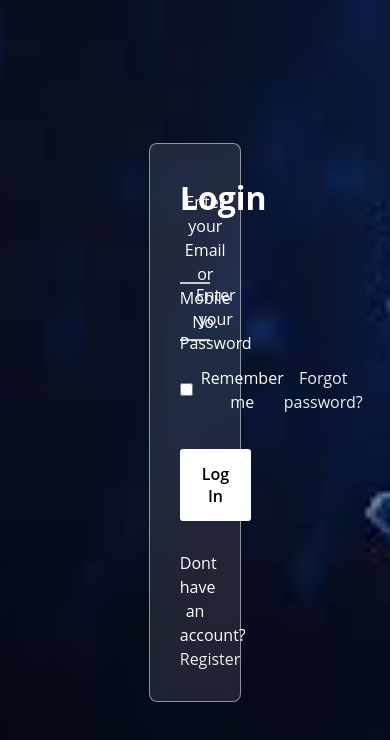
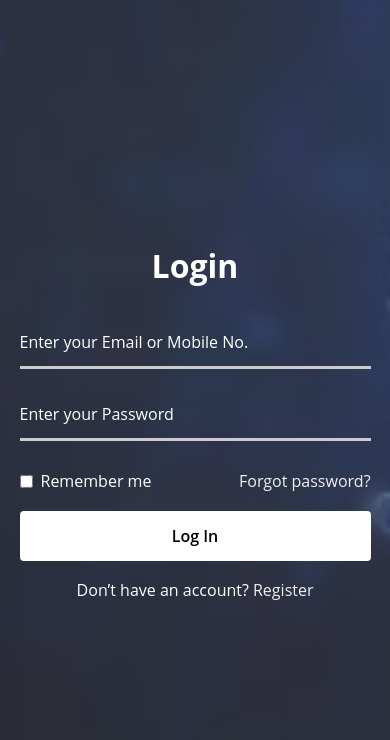
Before and after one commit to Futurestar7891/chatapp, a React (Vite) app in the folder frontend/: page /login in a window 390 px wide. Shown: the top 740 px of the page. Built offline with nearby package versions, Linux system fonts and the light colour scheme; no server answers.

Commit message:
login responsiv

```diff
--- a/frontend/src/Components/ChatListUsers/Options.jsx
+++ b/frontend/src/Components/ChatListUsers/Options.jsx
@@ -10,7 +10,7 @@ const Options = ({ socket }) => {
     showbar,
     setShowbar,
     setShowUserPublicProfileData,
-    isMobile
+    isMobile,
   } = useContext(StateContext);
 
   const SenderDetail = {
--- a/frontend/src/Components/Forms/Login.jsx
+++ b/frontend/src/Components/Forms/Login.jsx
@@ -97,7 +97,7 @@ const Login = () => {
         localStorage.setItem("Name", data.Name);
         localStorage.setItem("Bio", data.Bio);
         localStorage.setItem("Email", data.Email);
-        console.log("login succesfull");
+        console.log("login successful");
 
         setTimeout(() => {
           navigate("/", { replace: true });
@@ -130,7 +130,7 @@ const Login = () => {
     try {
       const response = await axios.post(
         `${import.meta.env.VITE_PUBLIC_API_URL}/api/send-otp`,
-        requestBody,
+        { emailOrMobile },
         {
           headers: {
             "Content-Type": "application/json",
@@ -139,7 +139,7 @@ const Login = () => {
       );
 
       const data = response.data;
-      if (data) {
+      if (data.success) {
         setForgotEmailOrMobile(emailOrMobile);
         localStorage.setItem("showOtpPopup", "true");
         localStorage.setItem("starttime", Math.floor(Date.now() / 1000)); // Store start time in seconds
@@ -159,7 +159,7 @@ const Login = () => {
   const startTimer = () => {
     const interval = setInterval(() => {
       setTimer((prev) => {
-        if (prev === 0) {
+        if (prev <= 0) {
           clearInterval(interval);
           localStorage.removeItem("timer");
           localStorage.removeItem("showOtpPopup");
@@ -176,7 +176,7 @@ const Login = () => {
     try {
       const response = await axios.post(
         `${import.meta.env.VITE_PUBLIC_API_URL}/api/validate-otp`,
-        requestBody,
+        { emailOrMobile: forgotEmailOrMobile, otp },
         {
           headers: {
             "Content-Type": "application/json",
@@ -185,7 +185,7 @@ const Login = () => {
       );
 
       const data = response.data;
-      if (data) {
+      if (data.success) {
         localStorage.removeItem("emailOrMobile");
         localStorage.removeItem("showOtpPopup");
         localStorage.removeItem("timer");
@@ -212,14 +212,14 @@ const Login = () => {
 
   return (
     <div
-      className="Loginmaindiv"
+      className="login-main-div"
       style={{
         background: `url('Login.jpg') center/cover no-repeat`,
       }}
     >
       <form onSubmit={handleSubmit}>
         <h2>Login</h2>
-        <div className="Logininput">
+        <div className="login-input">
           <input
             type="text"
             name="email"
@@ -235,7 +235,7 @@ const Login = () => {
               : "Enter your Email or Mobile No."}
           </label>
         </div>
-        <div className="logininput">
+        <div className="login-input">
           <input
             type="password"
             name="password"
@@ -247,7 +247,7 @@ const Login = () => {
             {errors.Password ? errors.Password : "Enter your Password"}
           </label>
         </div>
-        <div className="forgetpassword">
+        <div className="login-forget-password">
           <label htmlFor="rememberpassword">
             <input
               type="checkbox"
@@ -261,17 +261,17 @@ const Login = () => {
           <a onClick={handleForgotPassword}>Forgot password?</a>
         </div>
         <button type="submit">Log In</button>
-        <div className="register">
+        <div className="login-register">
           <p>
-            Dont have an account? <NavLink to="/signup">Register</NavLink>
+            Don’t have an account? <NavLink to="/signup">Register</NavLink>
           </p>
         </div>
       </form>
 
       {/* OTP Popup */}
       {showOtpPopup && (
-        <div className="otp-popup">
-          <div className="otp-popup-content">
+        <div className="login-otp-popup">
+          <div className="login-otp-popup-content">
             <h3>Enter OTP</h3>
             <p>A 4-digit OTP has been sent to your email/mobile.</p>
             {timer > 0 ? (
--- a/frontend/src/Css/ChangePassword.css
+++ b/frontend/src/Css/ChangePassword.css
@@ -1,80 +1,159 @@
-.Loginmaindiv {
+.change-password-main-div {
   display: flex;
   align-items: center;
   justify-content: center;
   height: 100vh;
   width: 100%;
-  padding: 0 10px;
+  padding: 0 1%;
   background-position: center;
-  background-size: fill;
+  background-size: cover;
 }
 
-.Loginmaindiv form {
+.change-password-main-div form {
   width: 25%;
-  border-radius: 8px;
-  padding: 30px;
+  border-radius: 0.5rem;
+  padding: 2%;
   text-align: center;
-  border: 1px solid rgba(255, 255, 255, 0.5);
-  backdrop-filter: blur(8px);
-  -webkit-backdrop-filter: blur(8px);
+  border: 0.0625rem solid rgba(255, 255, 255, 0.5);
+  backdrop-filter: blur(0.5rem);
+  -webkit-backdrop-filter: blur(0.5rem);
   background: rgba(255, 255, 255, 0.1);
 }
 
-.Loginmaindiv form h2 {
+.change-password-main-div form h2 {
   font-size: 2rem;
-  margin-bottom: 20px;
+  margin-bottom: 2%;
   color: #fff;
 }
 
-.Loginmaindiv .Logininput {
+.change-password-main-div .change-password-input {
   position: relative;
-  border-bottom: 2px solid #ccc;
-  margin: 15px 0;
+  border-bottom: 0.125rem solid #ccc;
+  margin: 1.5% 0;
 }
 
-.Loginmaindiv .Logininput label {
+.change-password-main-div .change-password-input label {
   position: absolute;
   top: 50%;
   left: 0;
   transform: translateY(-50%);
   color: #fff;
-  font-size: 16px;
+  font-size: 1rem;
   pointer-events: none;
   transition: 0.15s ease;
 }
 
-.Loginmaindiv .Logininput input {
+.change-password-main-div .change-password-input input {
   width: 100%;
-  height: 40px;
+  height: 2.5rem;
   background: transparent;
   border: none;
   outline: none;
-  font-size: 16px;
+  font-size: 1rem;
   color: #fff;
 }
 
-.Loginmaindiv .Logininput input:focus ~ label,
-.Loginmaindiv .Logininput input:valid ~ label {
+.change-password-main-div .change-password-input input:focus ~ label,
+.change-password-main-div .change-password-input input:valid ~ label {
   font-size: 0.8rem;
-  top: 10px;
+  top: 0.625rem;
   transform: translateY(-120%);
 }
 
-.Loginmaindiv form button {
+.change-password-main-div form button {
   background: #fff;
   color: #000;
   font-weight: 600;
   border: none;
-  padding: 12px 20px;
+  padding: 0.75rem 1.25rem;
   cursor: pointer;
-  border-radius: 3px;
-  font-size: 16px;
-  border: 2px solid transparent;
+  border-radius: 0.1875rem;
+  font-size: 1rem;
+  border: 0.125rem solid transparent;
   transition: 0.3s ease;
 }
 
-.Loginmaindiv form button:hover {
+.change-password-main-div form button:hover {
   color: #fff;
   border-color: #fff;
   background: rgba(255, 255, 255, 0.15);
 }
+
+/* Responsive Design for Mobile */
+@media (max-width: 768px) {
+  .change-password-main-div {
+    padding: 0;
+  }
+
+  .change-password-main-div form {
+    width: 100%;
+    height: 100vh;
+    padding: 5%;
+    border-radius: 0;
+    border: none;
+    display: flex;
+    flex-direction: column;
+    justify-content: center;
+    backdrop-filter: blur(0.75rem);
+    -webkit-backdrop-filter: blur(0.75rem);
+    background: rgba(255, 255, 255, 0.15);
+  }
+
+  .change-password-main-div form h2 {
+    font-size: 2.5rem;
+    margin-bottom: 5%;
+  }
+
+  .change-password-main-div .change-password-input {
+    margin: 3% 0;
+    border-bottom: 0.2rem solid #ccc;
+  }
+
+  .change-password-main-div .change-password-input input {
+    height: 3.5rem;
+    font-size: 1.5rem;
+  }
+
+  .change-password-main-div .change-password-input label {
+    font-size: 1.25rem;
+  }
+
+  .change-password-main-div .change-password-input input:focus ~ label,
+  .change-password-main-div .change-password-input input:valid ~ label {
+    font-size: 1rem;
+    top: 0.5rem;
+  }
+
+  .change-password-main-div form button {
+    padding: 1rem 1.5rem;
+    font-size: 1.25rem;
+    border-radius: 0.25rem;
+  }
+}
+
+/* Ensure the form fits well on very small screens */
+@media (max-width: 480px) {
+  .change-password-main-div form h2 {
+    font-size: 2rem;
+  }
+
+  .change-password-main-div .change-password-input input {
+    height: 3rem;
+    font-size: 1.25rem;
+  }
+
+  .change-password-main-div .change-password-input label {
+    font-size: 1rem;
+  }
+
+  .change-password-main-div .change-password-input input:focus ~ label,
+  .change-password-main-div .change-password-input input:valid ~ label {
+    font-size: 0.875rem;
+    top: 0.375rem;
+  }
+
+  .change-password-main-div form button {
+    padding: 0.75rem 1.25rem;
+    font-size: 1rem;
+  }
+}
--- a/frontend/src/Css/Login.css
+++ b/frontend/src/Css/Login.css
@@ -1,128 +1,123 @@
-.Loginmaindiv {
+.login-main-div {
   display: flex;
   align-items: center;
   justify-content: center;
   height: 100vh;
   width: 100%;
-  padding: 0 10px;
+  padding: 0 1%;
   background-position: center;
-  background-size: fill;
+  background-size: cover;
 }
 
-.Loginmaindiv form {
+.login-main-div form {
   width: 25%;
-  border-radius: 8px;
-  padding: 30px;
+  border-radius: 0.5rem;
+  padding: 2%;
   text-align: center;
-  border: 1px solid rgba(255, 255, 255, 0.5);
-  backdrop-filter: blur(8px);
-  -webkit-backdrop-filter: blur(8px);
+  border: 0.0625rem solid rgba(255, 255, 255, 0.5);
+  backdrop-filter: blur(0.5rem);
+  -webkit-backdrop-filter: blur(0.5rem);
   background: rgba(255, 255, 255, 0.1);
 }
 
-.Loginmaindiv form h2 {
+.login-main-div form h2 {
   font-size: 2rem;
-  margin-bottom: 20px;
+  margin-bottom: 2%;
   color: #fff;
 }
 
-.Loginmaindiv .Logininput,
-.Loginmaindiv .logininput {
+.login-main-div .login-input {
   position: relative;
-  border-bottom: 2px solid #ccc;
-  margin: 15px 0;
+  border-bottom: 0.125rem solid #ccc;
+  margin: 1.5% 0;
 }
 
-.Loginmaindiv .Logininput label,
-.Loginmaindiv .logininput label {
+.login-main-div .login-input label {
   position: absolute;
   top: 50%;
   left: 0;
   transform: translateY(-50%);
   color: #fff;
-  font-size: 16px;
+  font-size: 1rem;
   pointer-events: none;
   transition: 0.15s ease;
 }
 
-.Loginmaindiv .Logininput input,
-.Loginmaindiv .logininput input {
+.login-main-div .login-input input {
   width: 100%;
-  height: 40px;
+  height: 2.5rem;
   background: transparent;
   border: none;
   outline: none;
-  font-size: 16px;
+  font-size: 1rem;
   color: #fff;
 }
 
-.Loginmaindiv .Logininput input:focus ~ label,
-.Loginmaindiv .Logininput input:valid ~ label,
-.Loginmaindiv .logininput input:focus ~ label,
-.Loginmaindiv .logininput input:valid ~ label {
+.login-main-div .login-input input:focus ~ label,
+.login-main-div .login-input input:valid ~ label {
   font-size: 0.8rem;
-  top: 10px;
+  top: 0.625rem;
   transform: translateY(-120%);
 }
 
-.Loginmaindiv .forgetpassword {
+.login-main-div .login-forget-password {
   display: flex;
   align-items: center;
   justify-content: space-between;
-  margin: 25px 0 35px 0;
+  margin: 2.5% 0 3.5%;
   color: #fff;
 }
 
-.Loginmaindiv .forgetpassword #remember {
+.login-main-div .login-forget-password #remember {
   accent-color: #fff;
 }
 
-.Loginmaindiv .forgetpassword label {
+.login-main-div .login-forget-password label {
   display: flex;
   align-items: center;
 }
 
-.Loginmaindiv .forgetpassword label p {
-  margin-left: 8px;
+.login-main-div .login-forget-password label p {
+  margin-left: 0.5rem;
 }
 
-.Loginmaindiv .forgetpassword a,
-.Loginmaindiv .register a {
+.login-main-div .login-forget-password a,
+.login-main-div .login-register a {
   color: #efefef;
   text-decoration: none;
 }
 
-.Loginmaindiv .forgetpassword a:hover,
-.Loginmaindiv .register a:hover {
+.login-main-div .login-forget-password a:hover,
+.login-main-div .login-register a:hover {
   text-decoration: underline;
 }
 
-.Loginmaindiv form button {
+.login-main-div form button {
   background: #fff;
   color: #000;
   font-weight: 600;
   border: none;
-  padding: 12px 20px;
+  padding: 0.75rem 1.25rem;
   cursor: pointer;
-  border-radius: 3px;
-  font-size: 16px;
-  border: 2px solid transparent;
+  border-radius: 0.1875rem;
+  font-size: 1rem;
+  border: 0.125rem solid transparent;
   transition: 0.3s ease;
 }
 
-.Loginmaindiv form button:hover {
+.login-main-div form button:hover {
   color: #fff;
   border-color: #fff;
   background: rgba(255, 255, 255, 0.15);
 }
 
-.Loginmaindiv .register {
+.login-main-div .login-register {
   text-align: center;
-  margin-top: 30px;
+  margin-top: 2%;
   color: #fff;
 }
 
-.otp-popup {
+.login-otp-popup {
   position: fixed;
   top: 0;
   left: 0;
@@ -135,55 +130,210 @@
   z-index: 1000;
 }
 
-.otp-popup-content {
+.login-otp-popup-content {
   background: white;
-  padding: 20px;
-  border-radius: 10px;
-  box-shadow: 0 4px 10px rgba(0, 0, 0, 0.2);
+  padding: 2%;
+  border-radius: 0.625rem;
+  box-shadow: 0 0.25rem 0.625rem rgba(0, 0, 0, 0.2);
   text-align: center;
-  max-width: 400px;
+  max-width: 25rem;
   width: 90%;
 }
 
-.otp-popup-content h3 {
-  margin-bottom: 10px;
+.login-otp-popup-content h3 {
+  margin-bottom: 1%;
   font-size: 1.5rem;
   color: #333;
 }
 
-.otp-popup-content p {
-  margin-bottom: 20px;
+.login-otp-popup-content p {
+  margin-bottom: 2%;
   color: #666;
 }
 
-.otp-popup-content input {
+.login-otp-popup-content input {
   width: 80%;
-  padding: 10px;
-  margin-bottom: 20px;
-  border: 1px solid #ccc;
-  border-radius: 5px;
+  padding: 0.625rem;
+  margin-bottom: 2%;
+  border: 0.0625rem solid #ccc;
+  border-radius: 0.3125rem;
   font-size: 1rem;
 }
 
-.otp-popup-content button {
-  padding: 10px 20px;
-  margin: 5px;
+.login-otp-popup-content button {
+  padding: 0.625rem 1.25rem;
+  margin: 0.5%;
   border: none;
-  border-radius: 5px;
+  border-radius: 0.3125rem;
   background: #007bff;
   color: white;
   font-size: 1rem;
   cursor: pointer;
 }
 
-.otp-popup-content button:hover {
+.login-otp-popup-content button:hover {
   background: #0056b3;
 }
 
-.otp-popup-content button:last-child {
+.login-otp-popup-content button:last-child {
   background: #dc3545;
 }
 
-.otp-popup-content button:last-child:hover {
+.login-otp-popup-content button:last-child:hover {
   background: #a71d2a;
 }
+
+/* Responsive Design for Mobile */
+@media (max-width: 768px) {
+  .login-main-div {
+    padding: 0;
+  }
+
+  .login-main-div form {
+    width: 100%;
+    height: 100vh;
+    padding: 5%;
+    border-radius: 0;
+    border: none;
+    display: flex;
+    flex-direction: column;
+    justify-content: center;
+    backdrop-filter: blur(0.75rem);
+    -webkit-backdrop-filter: blur(0.75rem);
+    background: rgba(255, 255, 255, 0.15);
+  }
+
+  .login-main-div form h2 {
+    font-size: 2.5rem;
+    margin-bottom: 5%;
+  }
+
+  .login-main-div .login-input {
+    margin: 3% 0;
+    border-bottom: 0.2rem solid #ccc;
+  }
+
+  .login-main-div .login-input input {
+    height: 3.5rem;
+    font-size: 1.5rem;
+  }
+
+  .login-main-div .login-input label {
+    font-size: 1.25rem;
+  }
+
+  .login-main-div .login-input input:focus ~ label,
+  .login-main-div .login-input input:valid ~ label {
+    font-size: 1rem;
+    top: 0.5rem;
+  }
+
+  .login-main-div .login-forget-password {
+    margin: 5% 0;
+    font-size: 1.25rem;
+  }
+
+  .login-main-div .login-forget-password label p {
+    margin-left: 0.75rem;
+  }
+
+  .login-main-div form button {
+    padding: 1rem 1.5rem;
+    font-size: 1.25rem;
+    border-radius: 0.25rem;
+  }
+
+  .login-main-div .login-register {
+    margin-top: 5%;
+    font-size: 1.25rem;
+  }
+
+  .login-otp-popup-content {
+    width: 95%;
+    padding: 5%;
+    border-radius: 0.5rem;
+    max-width: none;
+  }
+
+  .login-otp-popup-content h3 {
+    font-size: 1.75rem;
+    margin-bottom: 2%;
+  }
+
+  .login-otp-popup-content p {
+    font-size: 1.25rem;
+    margin-bottom: 3%;
+  }
+
+  .login-otp-popup-content input {
+    width: 90%;
+    padding: 0.75rem;
+    margin-bottom: 3%;
+    font-size: 1.25rem;
+    border-radius: 0.375rem;
+  }
+
+  .login-otp-popup-content button {
+    padding: 0.75rem 1.5rem;
+    margin: 1%;
+    font-size: 1.25rem;
+    border-radius: 0.375rem;
+  }
+}
+
+/* Ensure the form fits well on very small screens */
+@media (max-width: 480px) {
+  .login-main-div form h2 {
+    font-size: 2rem;
+  }
+
+  .login-main-div .login-input input {
+    height: 3rem;
+    font-size: 1.25rem;
+  }
+
+  .login-main-div .login-input label {
+    font-size: 1rem;
+  }
+
+  .login-main-div .login-input input:focus ~ label,
+  .login-main-div .login-input input:valid ~ label {
+    font-size: 0.875rem;
+    top: 0.375rem;
+  }
+
+  .login-main-div .login-forget-password {
+    font-size: 1rem;
+  }
+
+  .login-main-div .login-forget-password label p {
+    margin-left: 0.5rem;
+  }
+
+  .login-main-div form button {
+    padding: 0.75rem 1.25rem;
+    font-size: 1rem;
+  }
+
+  .login-main-div .login-register {
+    font-size: 1rem;
+  }
+
+  .login-otp-popup-content h3 {
+    font-size: 1.5rem;
+  }
+
+  .login-otp-popup-content p {
+    font-size: 1rem;
+  }
+
+  .login-otp-popup-content input {
+    padding: 0.625rem;
+    font-size: 1rem;
+  }
+
+  .login-otp-popup-content button {
+    padding: 0.625rem 1.25rem;
+    font-size: 1rem;
+  }
+}
--- a/frontend/src/Css/Signup.css
+++ b/frontend/src/Css/Signup.css
@@ -1,146 +1,261 @@
-.Loginmaindiv {
+.signup-main-div {
   display: flex;
   align-items: center;
   justify-content: center;
   height: 100vh;
   width: 100%;
-  padding: 0 10px;
+  padding: 0 1%;
   background-position: center;
-  background-size: fill;
+  background-size: cover;
 }
 
-.Loginmaindiv form {
+.signup-main-div form {
   width: 25%;
-  border-radius: 8px;
-  padding: 30px;
+  border-radius: 0.5rem;
+  padding: 2%;
   text-align: center;
   border: 1px solid rgba(255, 255, 255, 0.5);
-  backdrop-filter: blur(8px);
-  -webkit-backdrop-filter: blur(8px);
+  backdrop-filter: blur(0.5rem);
+  -webkit-backdrop-filter: blur(0.5rem);
   background: rgba(255, 255, 255, 0.1);
 }
 
-.Loginmaindiv form h2 {
+.signup-main-div form h2 {
   font-size: 2rem;
-  margin-bottom: 20px;
+  margin-bottom: 2%;
   color: #fff;
 }
 
-.Loginmaindiv .Logininput,
-.Loginmaindiv .logininput {
+.signup-main-div .signup-input {
   position: relative;
-  border-bottom: 2px solid #ccc;
-  margin: 15px 0;
+  border-bottom: 0.125rem solid #ccc;
+  margin: 1.5% 0;
 }
 
-.Loginmaindiv .Logininput label,
-.Loginmaindiv .logininput label {
+.signup-main-div .signup-input label {
   position: absolute;
   top: 50%;
   left: 0;
   transform: translateY(-50%);
   color: #fff;
-  font-size: 16px;
+  font-size: 1rem;
   pointer-events: none;
   transition: 0.15s ease;
 }
 
-.Loginmaindiv .Logininput input,
-.Loginmaindiv .logininput input {
+.signup-main-div .signup-input input {
   width: 100%;
-  height: 40px;
+  height: 2.5rem;
   background: transparent;
   border: none;
   outline: none;
-  font-size: 16px;
+  font-size: 1rem;
   color: #fff;
 }
 
-.Loginmaindiv .Logininput input:focus ~ label,
-.Loginmaindiv .Logininput input:valid ~ label,
-.Loginmaindiv .logininput input:focus ~ label,
-.Loginmaindiv .logininput input:valid ~ label {
+.signup-main-div .signup-input input:focus ~ label,
+.signup-main-div .signup-input input:valid ~ label {
   font-size: 0.8rem;
-  top: 10px;
+  top: 0.625rem;
   transform: translateY(-120%);
 }
 
-.Loginmaindiv form button {
+.signup-main-div form button {
   background: #fff;
   color: #000;
   font-weight: 600;
   border: none;
-  padding: 12px 20px;
+  padding: 0.75rem 1.25rem;
   cursor: pointer;
-  border-radius: 3px;
-  font-size: 16px;
-  border: 2px solid transparent;
+  border-radius: 0.1875rem;
+  font-size: 1rem;
+  border: 0.125rem solid transparent;
   transition: 0.3s ease;
 }
 
-.Loginmaindiv form button:hover {
+.signup-main-div form button:hover {
   color: #fff;
   border-color: #fff;
   background: rgba(255, 255, 255, 0.15);
 }
 
-.Loginmaindiv .register {
+.signup-main-div .signup-register {
   text-align: center;
-  margin-top: 30px;
+  margin-top: 2%;
   color: #fff;
 }
 
-.Loginmaindiv .register a {
+.signup-main-div .signup-register a {
   color: #efefef;
   text-decoration: none;
 }
 
-.Loginmaindiv .register a:hover {
+.signup-main-div .signup-register a:hover {
   text-decoration: underline;
 }
 
-.image-picker {
+.signup-image-picker {
   position: relative;
-  width: 80px;
-  height: 80px;
-  margin: 20px auto;
+  width: 15%;
+  aspect-ratio: 1/1;
+  margin: 2% auto;
   cursor: pointer;
   border-radius: 50%;
   overflow: hidden;
-  border: 3px solid #fff;
-  box-shadow: 0 0 10px rgba(0, 0, 0, 0.2);
+  border: 0.1875rem solid #fff;
+  box-shadow: 0 0 0.625rem rgba(0, 0, 0, 0.2);
   display: flex;
   align-items: center;
   justify-content: center;
   background-color: rgba(255, 255, 255, 0.1);
 }
 
-.profile-image {
+.signup-profile-image {
   width: 100%;
   height: 100%;
   object-fit: cover;
   border-radius: 50%;
 }
 
-.default-icon {
-  font-size: 60px;
+.signup-default-icon {
+  font-size: 3.75rem;
   color: #fff;
 }
 
-.camera-icon {
+.signup-camera-icon {
   position: absolute;
-  bottom: 5px;
-  right: 5px;
+  bottom: 0.3125rem;
+  right: 0.3125rem;
   background: rgba(255, 255, 255, 0.8);
-  padding: 5px;
+  padding: 0.3125rem;
   border-radius: 50%;
   display: flex;
   align-items: center;
   justify-content: center;
-  box-shadow: 0 0 5px rgba(0, 0, 0, 0.2);
+  box-shadow: 0 0 0.3125rem rgba(0, 0, 0, 0.2);
 }
 
-.camera-icon svg {
+.signup-camera-icon svg {
   color: #000;
-  font-size: 18px;
+  font-size: 1.125rem;
 }
+
+/* Responsive Design for Mobile */
+@media (max-width: 768px) {
+  .signup-main-div {
+    padding: 0;
+  }
+
+  .signup-main-div form {
+    width: 100%;
+    height: 100vh;
+    padding: 5%;
+    border-radius: 0;
+    border: none;
+    display: flex;
+    flex-direction: column;
+    justify-content: center;
+    backdrop-filter: blur(0.75rem);
+    -webkit-backdrop-filter: blur(0.75rem);
+    background: rgba(255, 255, 255, 0.15);
+  }
+
+  .signup-main-div form h2 {
+    font-size: 2.5rem;
+    margin-bottom: 5%;
+  }
+
+  .signup-main-div .signup-input {
+    margin: 3% 0;
+    border-bottom: 0.2rem solid #ccc;
+  }
+
+  .signup-main-div .signup-input input {
+    height: 3.5rem;
+    font-size: 1.5rem;
+  }
+
+  .signup-main-div .signup-input label {
+    font-size: 1.25rem;
+  }
+
+  .signup-main-div .signup-input input:focus ~ label,
+  .signup-main-div .signup-input input:valid ~ label {
+    font-size: 1rem;
+    top: 0.5rem;
+  }
+
+  .signup-main-div form button {
+    padding: 1rem 1.5rem;
+    font-size: 1.25rem;
+    border-radius: 0.25rem;
+  }
+
+  .signup-main-div .signup-register {
+    margin-top: 5%;
+    font-size: 1.25rem;
+  }
+
+  .signup-image-picker {
+    width: 30%;
+    aspect-ratio: 1/1;
+    margin: 5% auto;
+    border: 0.25rem solid #fff;
+    box-shadow: 0 0 1rem rgba(0, 0, 0, 0.3);
+  }
+
+  .signup-default-icon {
+    font-size: 5rem;
+  }
+
+  .signup-camera-icon {
+    padding: 0.5rem;
+  }
+
+  .signup-camera-icon svg {
+    font-size: 1.5rem;
+  }
+}
+
+/* Ensure the form fits well on very small screens */
+@media (max-width: 480px) {
+  .signup-main-div form h2 {
+    font-size: 2rem;
+  }
+
+  .signup-main-div .signup-input input {
+    height: 3rem;
+    font-size: 1.25rem;
+  }
+
+  .signup-main-div .signup-input label {
+    font-size: 1rem;
+  }
+
+  .signup-main-div .signup-input input:focus ~ label,
+  .signup-main-div .signup-input input:valid ~ label {
+    font-size: 0.875rem;
+    top: 0.375rem;
+  }
+
+  .signup-main-div form button {
+    padding: 0.75rem 1.25rem;
+    font-size: 1rem;
+  }
+
+  .signup-main-div .signup-register {
+    font-size: 1rem;
+  }
+
+  .signup-image-picker {
+    width: 40%;
+  }
+
+  .signup-default-icon {
+    font-size: 4rem;
+  }
+
+  .signup-camera-icon svg {
+    font-size: 1.25rem;
+  }
+}
--- a/frontend/src/index.css
+++ b/frontend/src/index.css
@@ -11,3 +11,10 @@
   -webkit-font-smoothing: antialiased;
   -moz-osx-font-smoothing: grayscale;
 }
+* {
+  padding: 0;
+  margin: 0;
+  box-sizing: border-box;
+  text-decoration: none;
+  font-family: "Open Sans", sans-serif;
+}
```
Also changed, not shown: frontend/src/Components/Forms/Signup.jsx (+15 -10 lines), frontend/src/Components/userEdit/ChangePassword.jsx (+12 -20 lines), 1 other file (tests, documents, lock files or other folders).
